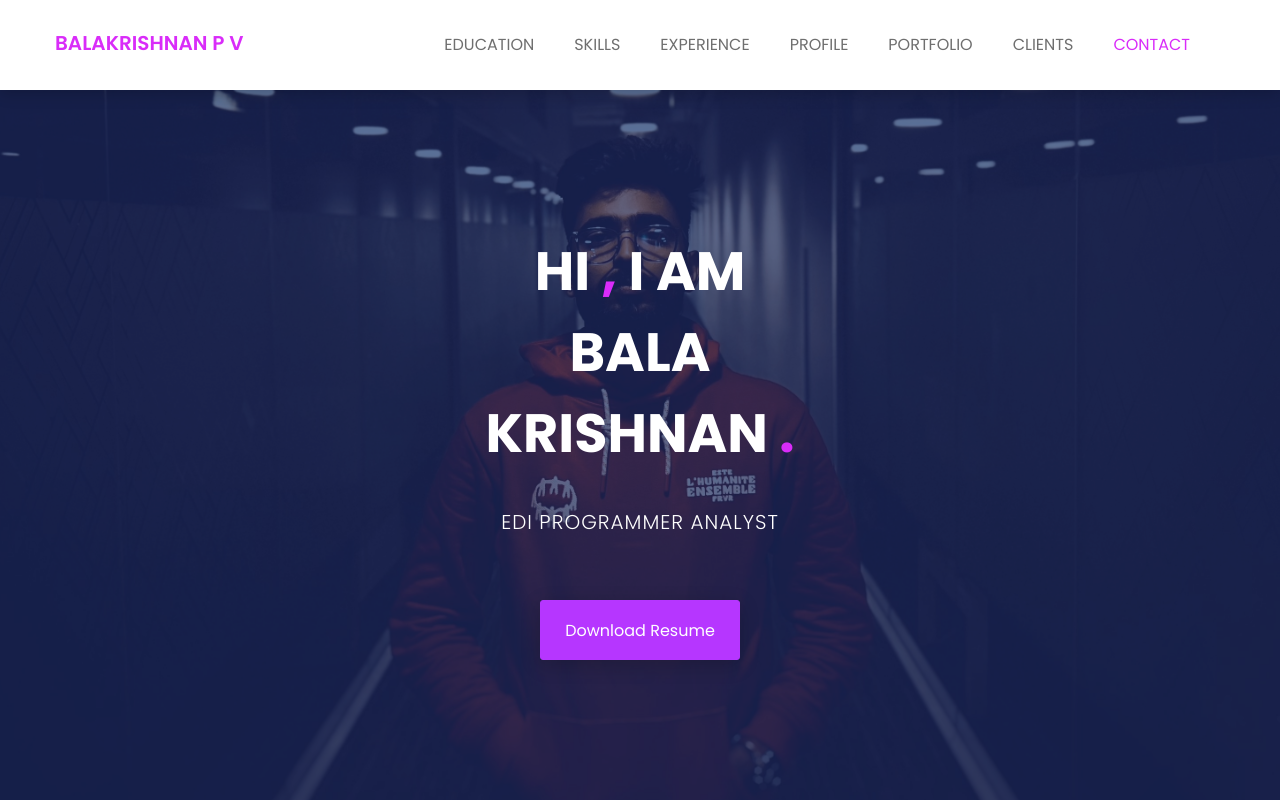
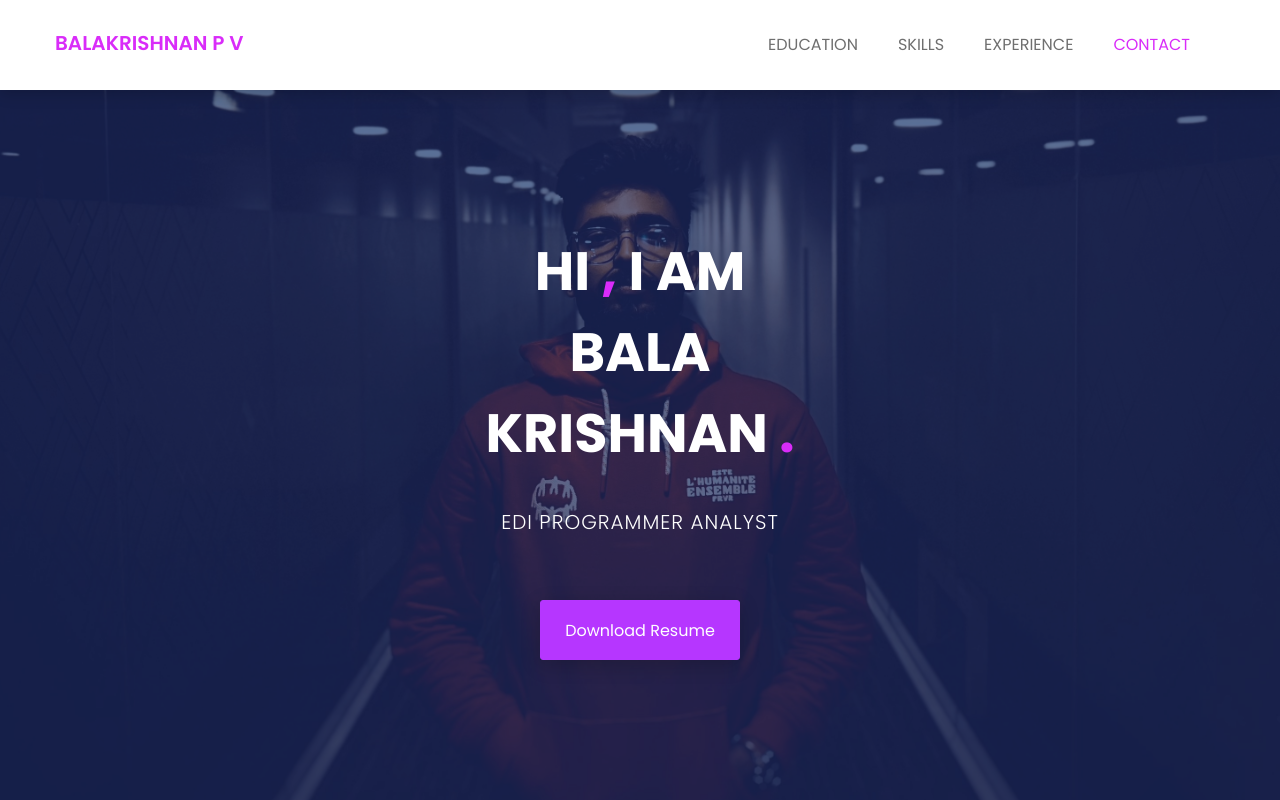
Before and after one commit to bkrish1777/balakrishnan, a plain HTML site: page index.html in a window 1280 px wide. Shown: the top 800 px of the page. Drawn offline with nearby package versions, Linux system fonts and the light colour scheme.

Commit message:
Update index.html

```diff
--- a/index.html
+++ b/index.html
@@ -81,9 +81,6 @@
 			                    <li class=" smooth-menu"><a href="#education">education</a></li>
 			                    <li class="smooth-menu"><a href="#skills">skills</a></li>
 			                    <li class="smooth-menu"><a href="#experience">experience</a></li>
-			                    <li class="smooth-menu"><a href="#profiles">profile</a></li>
-			                    <li class="smooth-menu"><a href="#portfolio">portfolio</a></li>
-			                    <li class="smooth-menu"><a href="#clients">clients</a></li>
 			                    <li class="smooth-menu"><a href="#contact">contact</a></li>
 			                </ul><!--/.nav -->
 			            </div><!-- /.navbar-collapse -->
```
